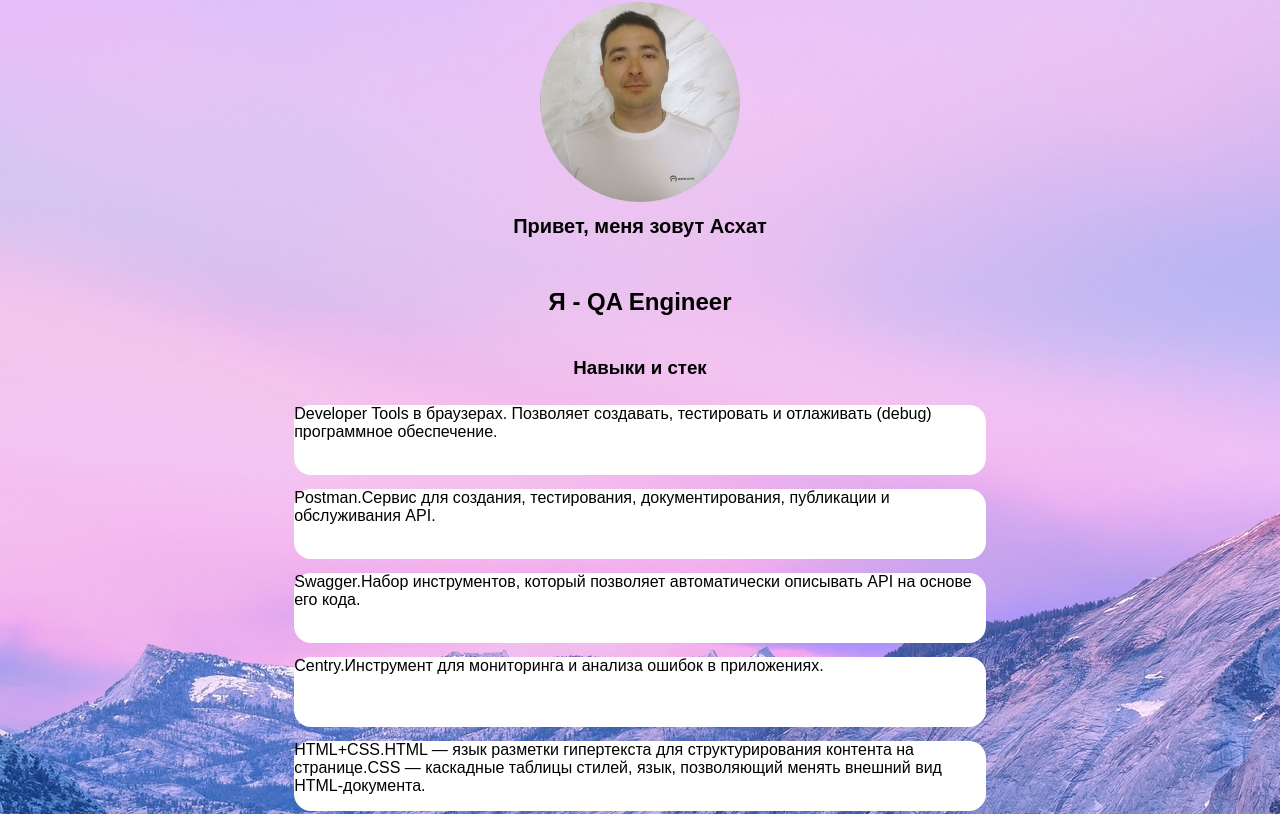
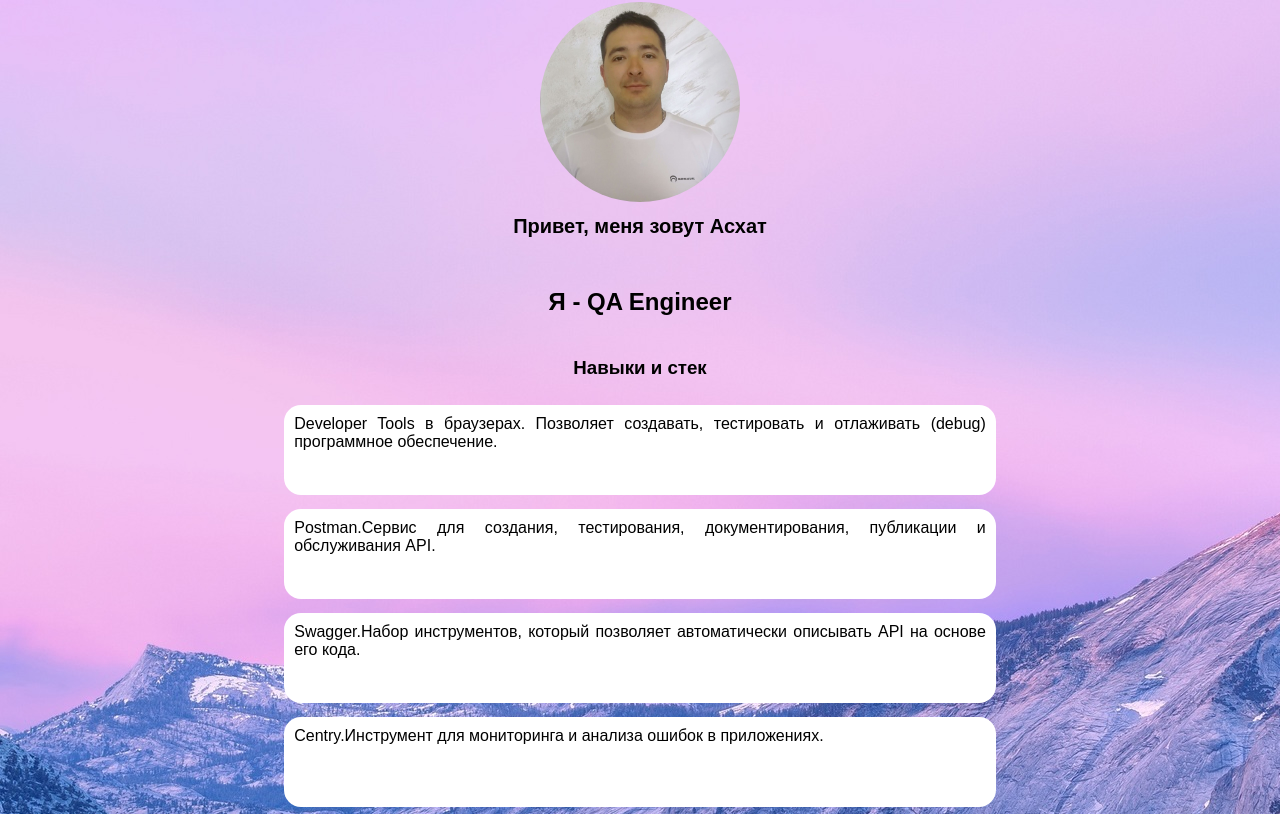
Before and after one commit to AskhatSapargaliev-QA/AskhatSapargaliev-QA.github.io, a plain HTML site: page CV/colorado.html in a window 1280 px wide. Shown: the top 814 px of the page. Drawn offline with Linux system fonts and the light colour scheme.

Commit message:
Сделал отступ в блоках вокруг текста

```diff
--- a/CV/colorado.html
+++ b/CV/colorado.html
@@ -23,17 +23,27 @@
 <h2>Я - QA Engineer</h2>
        <div class="container">
               <h3>Навыки и стек</h3>
-                <div class="tile"> Developer Tools  в браузерах.
+                <div class="tile"style="text-align: justify;
+                padding: 10px 10px 10px 10px;"
+                > Developer Tools  в браузерах.
                   Позволяет создавать, тестировать и отлаживать (debug) программное обеспечение.</div>
 
-  <div class="tile"> Postman.Cервис для создания, тестирования, документирования, публикации и обслуживания API. </div>
+  <div class="tile"style="text-align: justify;
+  padding: 10px 10px 10px 10px;"
+  > Postman.Cервис для создания, тестирования, документирования, публикации и обслуживания API. </div>
 
 
-<div class="tile">Swagger.Набор инструментов, который позволяет автоматически описывать API на основе его кода.</div>
+<div class="tile"style="text-align: justify;
+padding: 10px 10px 10px 10px;"
+>Swagger.Набор инструментов, который позволяет автоматически описывать API на основе его кода.</div>
 
-<div class="tile">Centry.Инструмент для мониторинга и анализа ошибок в приложениях.</div>
+<div class="tile"style="text-align: justify;
+padding: 10px 10px 10px 10px;"
+>Centry.Инструмент для мониторинга и анализа ошибок в приложениях.</div>
 
-<div class="tile">HTML+CSS.HTML — язык разметки гипертекста для структурирования контента на странице.CSS — каскадные таблицы стилей, язык, позволяющий менять внешний вид HTML-документа. </div>
+<div class="tile"style="text-align: justify;
+padding: 10px 10px 10px 10px;"
+>HTML+CSS.HTML — язык разметки гипертекста для структурирования контента на странице.CSS — каскадные таблицы стилей, язык, позволяющий менять внешний вид HTML-документа. </div>
 
    </div>
 
```
